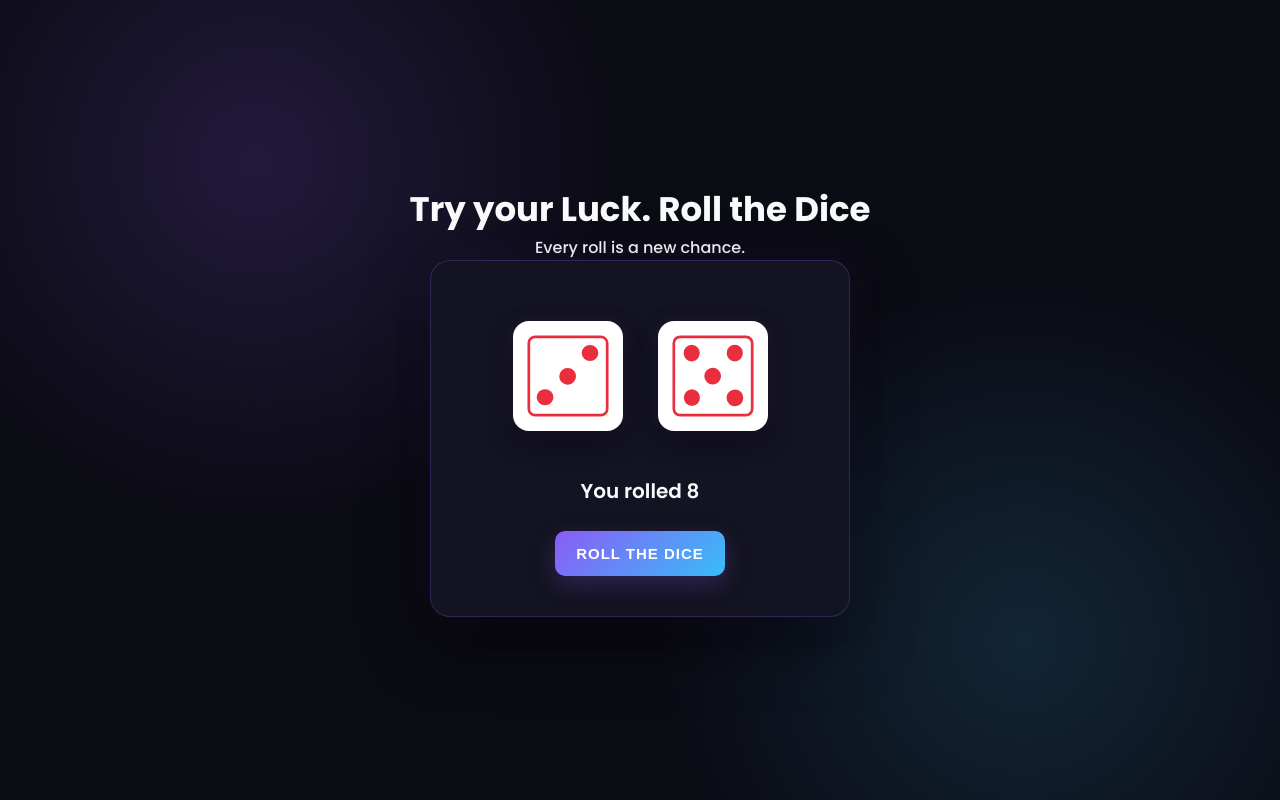
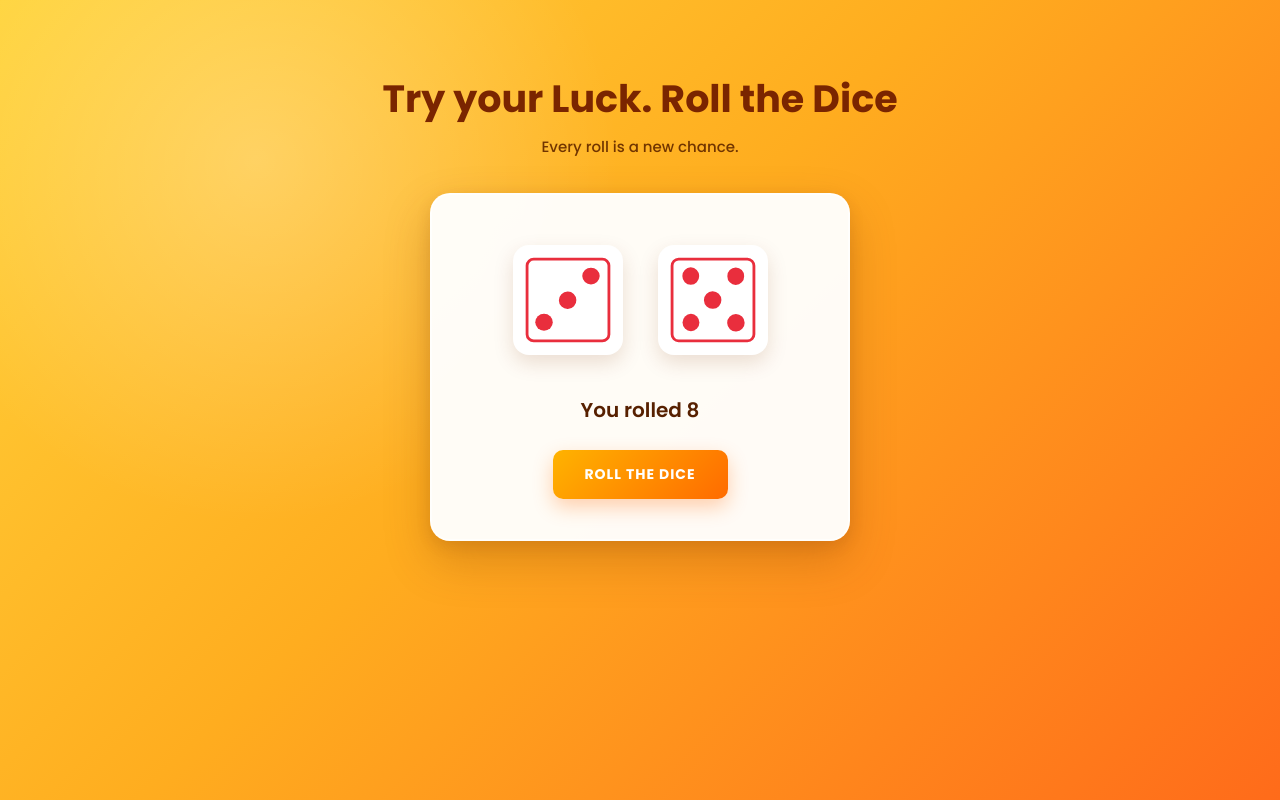
Before and after one commit to Rahul-Khatavkar/Dice-Roll-Project, a website: page index.html in a window 1280 px wide. Drawn offline with Linux system fonts and the light colour scheme.

Commit message:
Update styles for layout and button appearance

```diff
--- a/style.css
+++ b/style.css
@@ -7,38 +7,50 @@
 body {
     min-height: 100vh;
     display: flex;
-    align-items: center;
     justify-content: center;
     font-family: "Poppins", sans-serif;
+
     background:
         radial-gradient(
             circle at 20% 20%,
-            rgba(139, 92, 246, 0.18),
+            rgba(255, 255, 255, 0.25),
             transparent 30%
         ),
-        radial-gradient(
-            circle at 80% 80%,
-            rgba(56, 189, 248, 0.15),
-            transparent 30%
-        ),
-        #0b0b14;
-    color: #f8fafc;
-    overflow: hidden;
+        linear-gradient(
+            135deg,
+            #ffd43b 0%,
+            #ffad1f 45%,
+            #ff6b1a 100%
+        );
+
+    color: #2b1600;
 }
 
 .game {
     width: 100%;
+    min-height: 100vh;
     display: flex;
     flex-direction: column;
     align-items: center;
+    padding-top: 70px;
 }
 
+/* Heading */
+
 h1 {
-    font-size: 34px;
+    font-size: 38px;
     font-weight: 700;
+    color: #7a2500;
+    text-align: center;
+    margin: 0;
 }
 
 .subtitle {
+    margin-top: 8px;
+    margin-bottom: 35px;
+    font-size: 15px;
+    font-weight: 500;
+    color: #713500;
     text-align: center;
 }
 
@@ -48,12 +60,16 @@ h1 {
     width: 420px;
     max-width: 90%;
     padding: 40px 35px;
-    background: rgba(21, 21, 34, 0.95);
-    border: 1px solid rgba(139, 92, 246, 0.25);
+
+    background: rgba(255, 255, 255, 0.96);
+
+    border: 2px solid rgba(255, 255, 255, 0.7);
+    border-radius: 20px;
+
     box-shadow:
-        0 25px 60px rgba(0, 0, 0, 0.5),
-        0 0 40px rgba(139, 92, 246, 0.08);
-    border-radius: 20px;
+        0 20px 45px rgba(120, 50, 0, 0.25),
+        0 5px 15px rgba(120, 50, 0, 0.12);
+
     display: flex;
     flex-direction: column;
     align-items: center;
@@ -67,50 +83,69 @@ h1 {
     justify-content: center;
     align-items: center;
     gap: 35px;
-    padding: 20px 0;
+    padding: 10px 0 20px;
 }
 
 .dice-wrapper img {
     width: 110px;
     height: 110px;
-    padding: 10px;
+    padding: 8px;
+
     background: #ffffff;
+
     border-radius: 16px;
+
     box-shadow:
-        0 10px 25px rgba(0, 0, 0, 0.35),
-        0 0 20px rgba(139, 92, 246, 0.12);
+        0 8px 20px rgba(120, 50, 0, 0.15);
 }
 
 /* Result */
 
 #total {
     font-size: 20px;
-    margin: 25px 0;
     font-weight: 600;
-    color: #f8fafc;
+    color: #572000;
+    margin: 20px 0 25px;
 }
 
 /* Button */
 
 button {
-    background: linear-gradient(135deg, #8b5cf6, #38bdf8);
+    width: 175px;
+    padding: 14px 0;
+
     border: none;
     outline: none;
+
+    background: linear-gradient(
+        135deg,
+        #ffb300,
+        #ff6b00
+    );
+
     color: #ffffff;
-    padding: 14px 0;
-    width: 170px;
-    font-size: 15px;
-    font-weight: 600;
+
+    font-family: "Poppins", sans-serif;
+    font-size: 14px;
+    font-weight: 700;
+
     letter-spacing: 1px;
+
     border-radius: 10px;
+
     cursor: pointer;
-    transition: all 0.25s ease;
-    box-shadow: 0 8px 25px rgba(139, 92, 246, 0.25);
+
+    box-shadow:
+        0 8px 20px rgba(255, 107, 0, 0.3);
+
+    transition: 0.25s ease;
 }
 
 button:hover {
     transform: translateY(-2px);
-    box-shadow: 0 12px 30px rgba(56, 189, 248, 0.3);
+
+    box-shadow:
+        0 12px 25px rgba(255, 107, 0, 0.4);
 }
 
 button:active {
@@ -124,6 +159,7 @@ button:active {
 }
 
 @keyframes shake {
+
     0% {
         transform: rotate(30deg) scale(1.05);
     }
@@ -141,8 +177,18 @@ button:active {
 
 @media screen and (max-width: 500px) {
 
+    .game {
+        padding-top: 45px;
+    }
+
     h1 {
-        font-size: 25px;
+        font-size: 27px;
+        padding: 0 15px;
+    }
+
+    .subtitle {
+        font-size: 13px;
+        margin-bottom: 25px;
     }
 
     .container {
@@ -163,6 +209,6 @@ button:active {
     }
 
     button {
-        width: 150px;
+        width: 155px;
     }
 }
```
